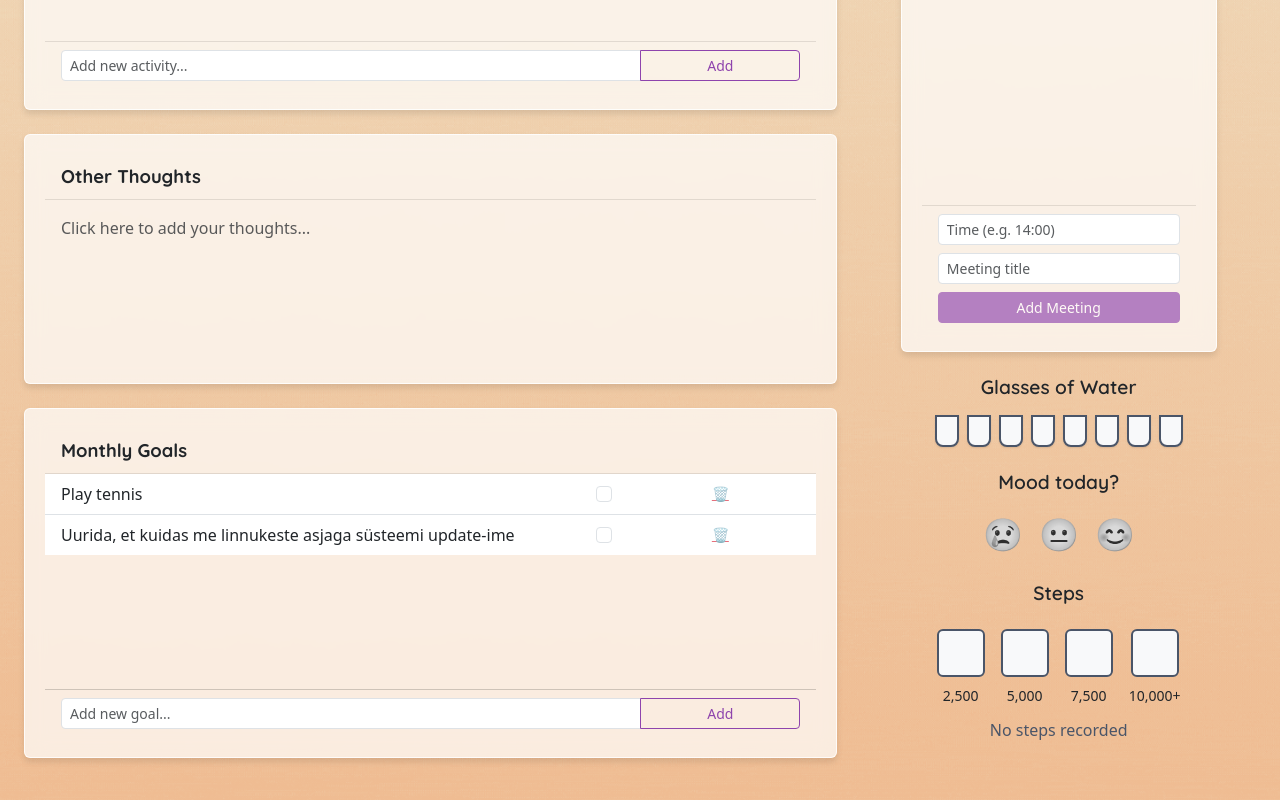
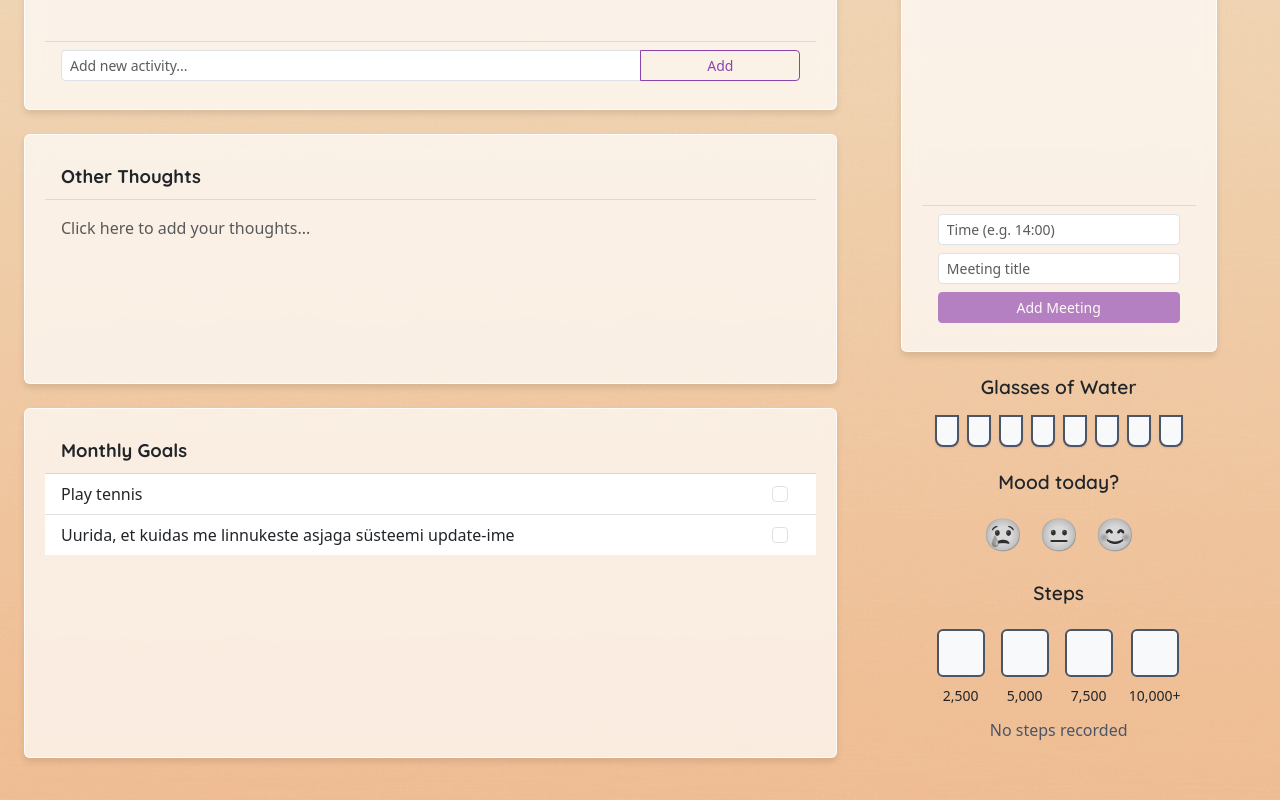
Before and after one commit to Lehti-A/calendrifyfront, a Vue app: page /day-personal in a window 1280 px wide. Shown: the part 848-1648 px from the top of the page. Built offline with nearby package versions, Linux system fonts and the light colour scheme.

Commit message:
PersonalDayView Monthly goals container updated

```diff
--- a/src/views/PersonalDayView.vue
+++ b/src/views/PersonalDayView.vue
@@ -156,49 +156,50 @@
           </div>
         </div>
 
-        <!-- Tasks -->
+        <!-- Template Section: Replace the Monthly Goals card with this -->
         <div class="card semi-transparent-card mb-4 tasks-card">
           <div class="card-header bg-transparent"><strong>Monthly Goals</strong></div>
           <div class="content-container">
             <ul class="list-group list-group-flush">
               <li v-for="(task, index) in tasks" :key="index"
                   class="list-group-item d-flex align-items-center justify-content-between">
-                <span :class="{ 'completed-task': task.completed }">{{ task.text }}</span>
+                <!-- Task text with conditional edit input -->
+                <div class="task-text-container" style="flex-grow: 1; margin-right: 10px;">
+                  <!-- Display task text when not editing -->
+                  <span
+                      v-if="!task.isEditing"
+                      :class="{ 'completed-task': task.completed }"
+                      @click="startEditingTask(index)"
+                      style="cursor: text; display: block; width: 100%;"
+                  >{{ task.text }}</span>
+
+                  <!-- Edit input when editing -->
+                  <input
+                      v-if="task.isEditing"
+                      type="text"
+                      class="form-control form-control-sm"
+                      v-model="task.text"
+                      @blur="finishEditingTask(index)"
+                      @keyup.enter="finishEditingTask(index)"
+                      ref="taskInput"
+                      style="width: 100%;"
+                  >
+                </div>
+
+                <!-- Only keep the checkbox in task-actions -->
                 <div class="task-actions">
                   <input
                       type="checkbox"
-                      class="form-check-input me-2"
+                      class="form-check-input"
                       :checked="task.completed"
                       @change="toggleTaskCompletion(index)"
                   >
-                  <button
-                      class="btn btn-sm btn-link text-danger p-0"
-                      @click="removeTask(index)"
-                      title="Remove task"
-                  >
-                    <i class="fas fa-eraser"></i>
-                    <span v-if="!hasFontAwesome">🗑️</span>
-                  </button>
                 </div>
               </li>
             </ul>
           </div>
-          <div class="card-footer bg-transparent">
-            <div class="input-group">
-              <input
-                  type="text"
-                  class="form-control form-control-sm"
-                  placeholder="Add new goal..."
-                  v-model="newTask"
-                  @keyup.enter="addTask"
-              >
-              <button class="btn btn-outline-secondary btn-sm" type="button" @click="addTask">Add</button>
-            </div>
-          </div>
         </div>
-
       </div>
-
       <!-- Right Sidebar Column (Image, Meetings, Mood, Glasses, Steps) -->
       <div class="col-md-4 right-column">
         <!-- Image Card - With diary default image and upload functionality -->
@@ -504,6 +505,7 @@ export default {
       if (savedSteps) {
         this.completedStepsMilestone = parseInt(savedSteps);
       }
+      this.loadTasks();
     },
     // Start of focus
     startEditing() {
@@ -513,11 +515,7 @@ export default {
         this.$refs.seamlessInput.focus();
       });
     },
-    cancelEditing() {
-      // Restore previous value
-      this.dailyFocus = this.tempFocus;
-      this.isEditing = false;
-    },
+
     clearFocus(event) {
       if (event) {
         event.preventDefault();
@@ -683,29 +681,75 @@ export default {
       this.completedStepsMilestone = milestone;
       localStorage.setItem('sharedStepsMilestone', milestone); // Use the shared key
     },
-    // Tasks/goals
-    toggleTaskCompletion(index) {
-      this.tasks[index].completed = !this.tasks[index].completed;
+    startEditingTask(index) {
+      // First, make sure all tasks have the isEditing property
+      this.tasks.forEach((task, i) => {
+        if (typeof task.isEditing === 'undefined') {
+          this.tasks[i].isEditing = false;
+        }
+      });
+
+      // Set the current task to editing mode
+      this.tasks[index].isEditing = true;
+
+      // Focus the input on the next render cycle
+      this.$nextTick(() => {
+        // Focus the input if refs are available
+        if (this.$refs.taskInput && this.$refs.taskInput[index]) {
+          this.$refs.taskInput[index].focus();
+        }
+      });
+    },
+    finishEditingTask(index) {
+      // Exit editing mode
+      this.tasks[index].isEditing = false;
+
+      // Remove the task if empty
+      if (!this.tasks[index].text.trim()) {
+        this.tasks.splice(index, 1);
+      }
+      // Save changes
       this.saveTasks();
     },
-    removeTask(index) {
-      this.tasks.splice(index, 1);
+    toggleTaskCompletion(index) {
+      // Toggle the completed state
+      this.tasks[index].completed = !this.tasks[index].completed;
+
+      // Make sure the isEditing property is preserved
+      if (typeof this.tasks[index].isEditing === 'undefined') {
+        this.tasks[index].isEditing = false;
+      }
+
+      // Save the updated tasks
       this.saveTasks();
     },
-    addTask() {
-      if (this.newTask.trim()) {
-        this.tasks.push({
-          text: this.newTask.trim(),
-          completed: false
+    saveTasks() {
+      // Make sure all tasks have the isEditing property before saving
+      const tasksToSave = this.tasks.map(task => {
+        // Create a new object with just the properties we want to save
+        return {
+          text: task.text,
+          completed: task.completed
+          // We don't save isEditing as it's a UI state
+        };
+      });
+
+      localStorage.setItem('personalTasks', JSON.stringify(tasksToSave));
+    },
+    loadTasks() {
+      const savedTasks = localStorage.getItem('personalTasks');
+      if (savedTasks) {
+        const parsedTasks = JSON.parse(savedTasks);
+
+        // Add isEditing property to each task
+        this.tasks = parsedTasks.map(task => {
+          return {
+            ...task,
+            isEditing: false
+          };
         });
-        this.newTask = "";
-        this.saveTasks();
       }
-    },
-
-    saveTasks() {
-      localStorage.setItem('personalTasks', JSON.stringify(this.tasks));
-    },
+    }
   }
 };
 </script>
@@ -959,6 +1003,30 @@ export default {
 .tasks-card {
   min-height: 350px;
 }
+.task-text-container {
+  transition: all 0.2s ease;
+  width: 100%;
+}
+
+.task-text-container input {
+  background: transparent;
+  border: 1px solid #ced4da;
+  padding: 0.25rem 0.5rem;
+}
+
+.task-text-container input:focus {
+  box-shadow: 0 0 0 0.2rem rgba(142, 68, 173, 0.25);
+  border-color: #8e44ad;
+  outline: none;
+}
+
+/* Update task-actions to account for removed trash button */
+.task-actions {
+  display: flex !important;
+  align-items: center !important;
+  justify-content: flex-end !important;
+  min-width: 40px !important; /* reduced from 80px */
+}
 
 .completed-activity,
 .completed-task {
```
